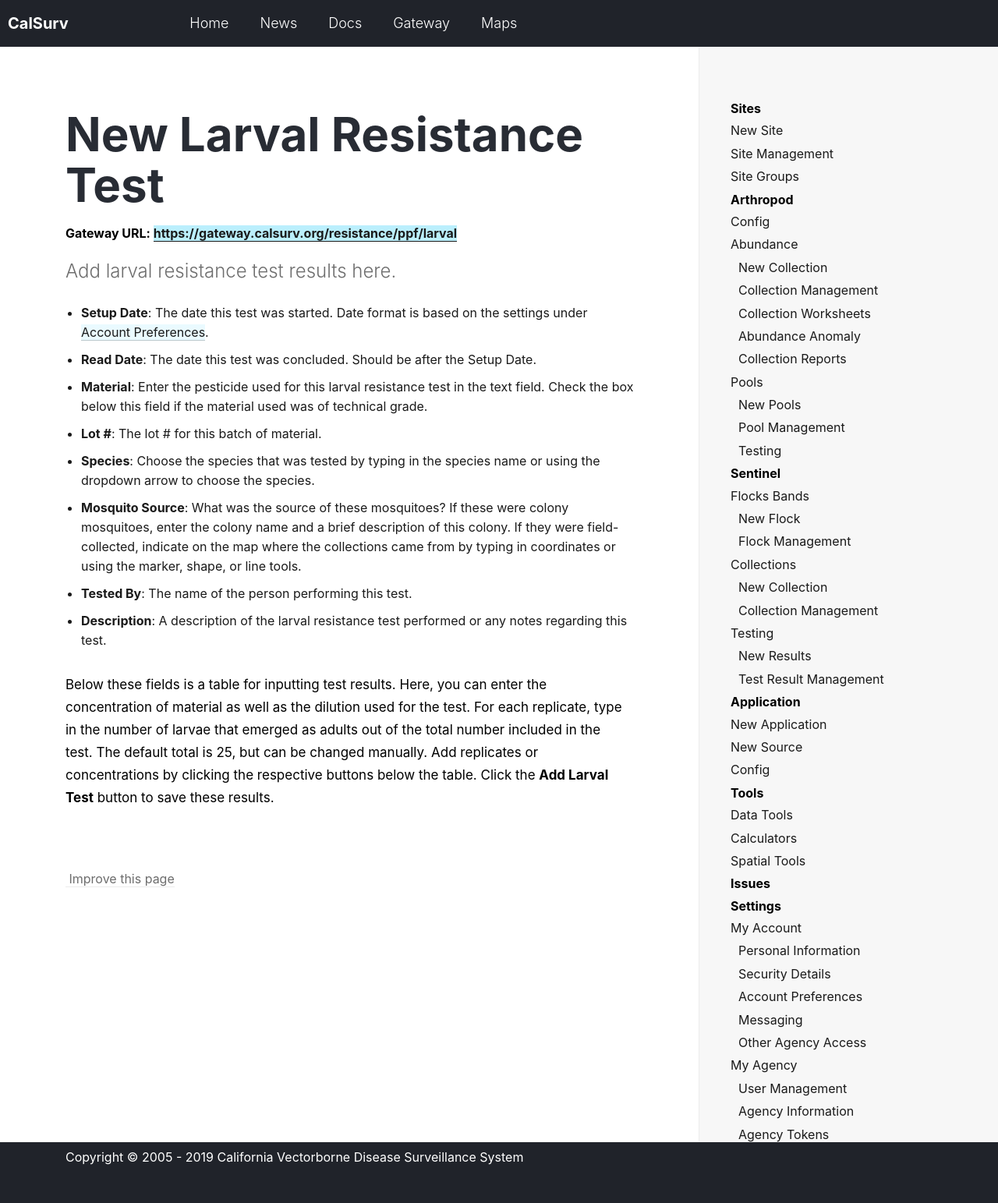
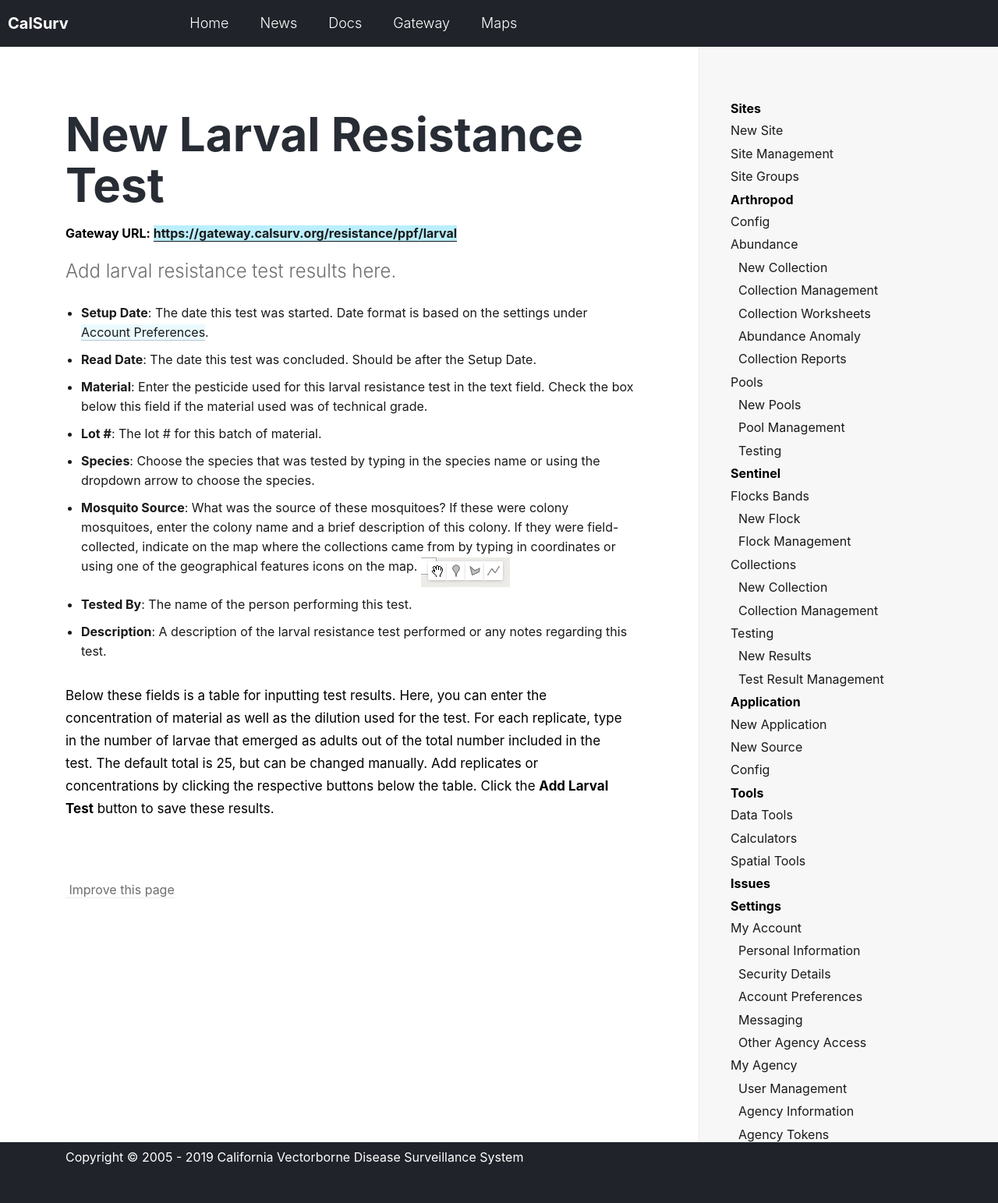
Before and after one commit to tlvaldepena/vectorsurv.org, a Jekyll site: the page built from _docs/resistance/larval.md, in a window 1280 px wide. Shown: the whole page at 78% size. Built offline with Jekyll 4.4.1, drawn with Linux system fonts in a browser that asks for light colours.

Commit message:
Update larval.md

```diff
--- a/_docs/resistance/larval.md
+++ b/_docs/resistance/larval.md
@@ -9,7 +9,7 @@ Add larval resistance test results here.
 * **Material**: Enter the pesticide used for this larval resistance test in the text field. Check the box below this field if the material used was of technical grade.
 * **Lot #**: The lot # for this batch of material.
 * **Species**: Choose the species that was tested by typing in the species name or using the dropdown arrow to choose the species.
-* **Mosquito Source**: What was the source of these mosquitoes? If these were colony mosquitoes, enter the colony name and a brief description of this colony. If they were field-collected, indicate on the map where the collections came from by typing in coordinates or using the marker, shape, or line tools.
+* **Mosquito Source**: What was the source of these mosquitoes? If these were colony mosquitoes, enter the colony name and a brief description of this colony. If they were field-collected, indicate on the map where the collections came from by typing in coordinates or using one of the geographical features icons on the map. ![geo-features]({{ site.baseur1 }}/assets/images/docs/geo-features.PNG)
 * **Tested By**: The name of the person performing this test.
 * **Description**: A description of the larval resistance test performed or any notes regarding this test.
 
```
